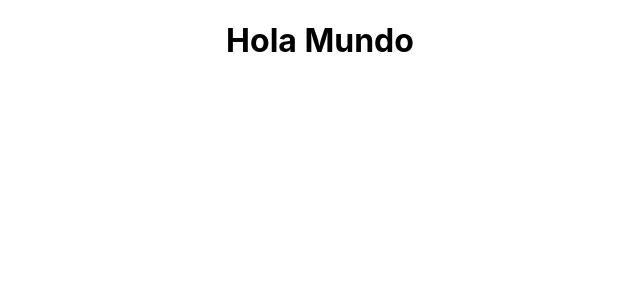
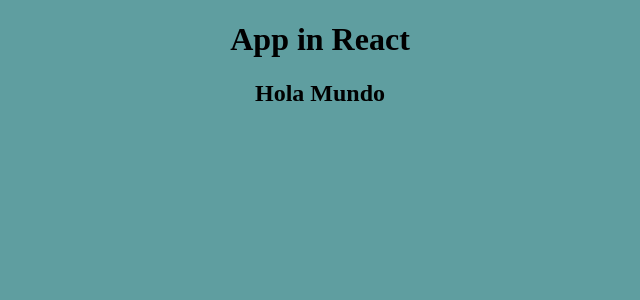
Before and after one commit to JuanMaChico/my-proyect, a React (Create React App) app: page / in a window 1280 px wide. Shown: the top 300 px of the page, without its empty margins (320-960 px from the left). Built offline with nearby package versions, Linux system fonts and the light colour scheme.

Commit message:
Primeros cambios react and jsx

```diff
--- a/src/App.jsx
+++ b/src/App.jsx
@@ -1,9 +1,11 @@
 import './App.css';
+import Hola from './components/Hola';
 
 function App() {
   return (
     <div className="App">
-      <h1>Hola Mundo</h1>
+      <h1>App in React</h1>
+      <Hola></Hola>
     </div>
   );
 }
--- /dev/null
+++ b/src/components/Hola.jsx
@@ -0,0 +1,11 @@
+import React , { Fragment } from 'react';
+
+function Hola(){
+    return(
+        <Fragment>
+            <h2>Hola Mundo</h2>
+        </Fragment>
+    )
+}
+
+export default Hola;
--- a/src/index.css
+++ b/src/index.css
@@ -1,13 +1,7 @@
 body {
-  margin: 0;
-  font-family: -apple-system, BlinkMacSystemFont, 'Segoe UI', 'Roboto', 'Oxygen',
-    'Ubuntu', 'Cantarell', 'Fira Sans', 'Droid Sans', 'Helvetica Neue',
-    sans-serif;
-  -webkit-font-smoothing: antialiased;
-  -moz-osx-font-smoothing: grayscale;
+  background-color: cadetblue;
 }
 
 code {
-  font-family: source-code-pro, Menlo, Monaco, Consolas, 'Courier New',
-    monospace;
+  font-family: 'Courier New', Courier, monospace;
 }
```
